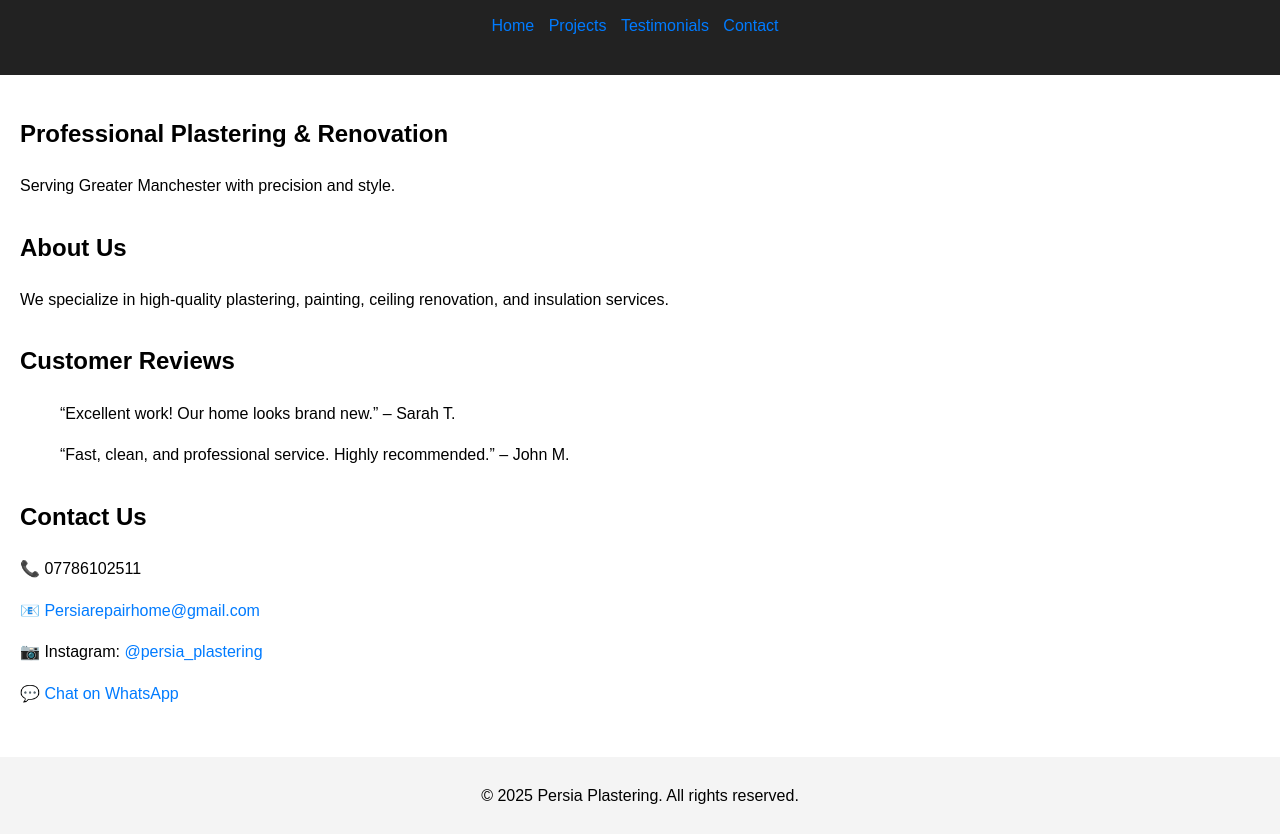
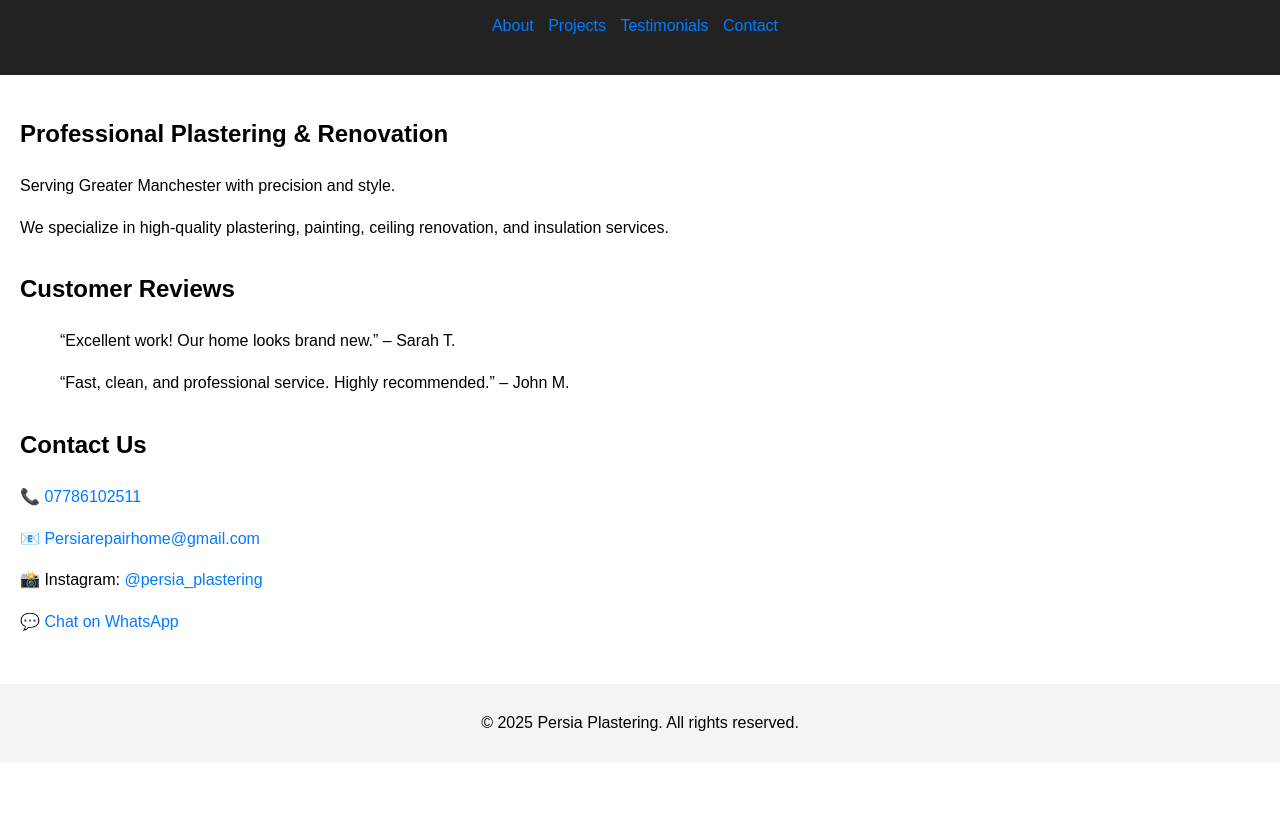
Before and after one commit to mehdi63Lida/Persia_plastering_site, a plain HTML site: page index.html in a window 1280 px wide. Shown: the part 74-908 px from the top of the page. After the commit the page ends 836 px from the top, so only its background shows below. Drawn offline with Linux system fonts and the light colour scheme.

Commit message:
Update index.html

```diff
--- a/index.html
+++ b/index.html
@@ -11,37 +11,38 @@
     <h1>Persia Plastering</h1>
     <nav>
       <ul>
-                <li><a href="index.html">Home</a></li>
+        <li><a href="#about">About</a></li>
         <li><a href="gallery.html">Projects</a></li>
         <li><a href="#testimonials">Testimonials</a></li>
         <li><a href="#contact">Contact</a></li>
       </ul>
     </nav>
   </header>
+
   <main>
-        <section>
+    <section id="about">
       <h2>Professional Plastering & Renovation</h2>
       <p>Serving Greater Manchester with precision and style.</p>
-        </section>
-        <section>
-            <h2>About Us</h2>
       <p>We specialize in high-quality plastering, painting, ceiling renovation, and insulation services.</p>
     </section>
+
     <section id="testimonials">
       <h2>Customer Reviews</h2>
       <blockquote>“Excellent work! Our home looks brand new.” – Sarah T.</blockquote>
       <blockquote>“Fast, clean, and professional service. Highly recommended.” – John M.</blockquote>
     </section>
+
     <section id="contact">
       <h2>Contact Us</h2>
-            <p>📞 07786102511</p>
+      <p>📞 <a href="tel:07786102511">07786102511</a></p>
       <p>📧 <a href="mailto:Persiarepairhome@gmail.com">Persiarepairhome@gmail.com</a></p>
-            <p>📷 Instagram: <a href="https://www.instagram.com/persia_plastering">@persia_plastering</a></p>
-            <p>💬 <a href="https://wa.me/447786102511">Chat on WhatsApp</a></p>
+      <p>📸 Instagram: <a href="https://www.instagram.com/persia_plastering" target="_blank">@persia_plastering</a></p>
+      <p>💬 <a href="https://wa.me/447786102511" target="_blank">Chat on WhatsApp</a></p>
     </section>
   </main>
+
   <footer>
-        <p>&copy; 2025 Persia Plastering. All rights reserved.</p>
+    <p>© 2025 Persia Plastering. All rights reserved.</p>
   </footer>
 </body>
 </html>
```
Lines whose indentation alone changed are shown as unchanged.
